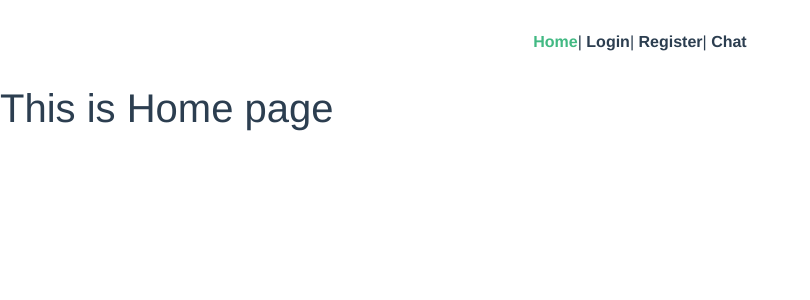
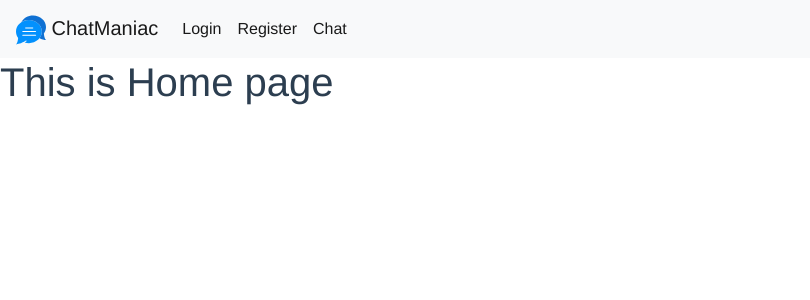
Before and after one commit to RajovicMirko/chatroom, a Vue app: page / in a window 1280 px wide. Shown: the top 300 px of the page, without its empty margins (0-810 px from the left). Built offline with nearby package versions, Linux system fonts and the light colour scheme.

Commit message:
Navigation bar added

```diff
--- a/src/App.vue
+++ b/src/App.vue
@@ -1,14 +1,17 @@
 <template>
   <div id="app">
-    <div id="nav">
-      <router-link to="/">Home</router-link>|
-      <router-link to="/login">Login</router-link>|
-      <router-link to="/register">Register</router-link>|
-      <router-link to="/chat">Chat</router-link>
-    </div>
+    <Navigation />
     <router-view />
   </div>
 </template>
+
+<script>
+import Navigation from "./components/Navigation";
+export default {
+  name: "App",
+  components: { Navigation }
+};
+</script>
 
 <style>
 #app {
--- /dev/null
+++ b/src/components/Navigation.vue
@@ -0,0 +1,47 @@
+<template>
+  <nav class="navbar navbar-expand-lg navbar-light bg-light">
+    <!-- Brand -->
+    <router-link class="navbar-brand" to="/">
+      <img src="../assets/chatLogo.svg" width="30" height="30" alt loading="lazy" />
+      ChatManiac
+    </router-link>
+
+    <!-- Mobile button -->
+    <button
+      class="navbar-toggler"
+      type="button"
+      data-toggle="collapse"
+      data-target="#navbarNav"
+      aria-controls="navbarNav"
+      aria-expanded="false"
+      aria-label="Toggle navigation"
+    >
+      <span class="navbar-toggler-icon"></span>
+    </button>
+
+    <!-- Links -->
+    <div class="collapse navbar-collapse" id="navbarNav">
+      <ul class="navbar-nav">
+        <li class="nav-item active" v-for="route in routes" :key="route.path">
+          <router-link class="nav-link" :to="route.path">
+            {{route.name}}
+            <span class="sr-only">(current)</span>
+          </router-link>
+        </li>
+      </ul>
+    </div>
+  </nav>
+</template>
+
+<script>
+export default {
+  data() {
+    return {
+      routes: this.$router.options.routes.filter(route => route.path !== "/")
+    };
+  }
+};
+</script>
+
+<style>
+</style>
```
Also changed, not shown: src/assets/chatLogo.svg (added).
